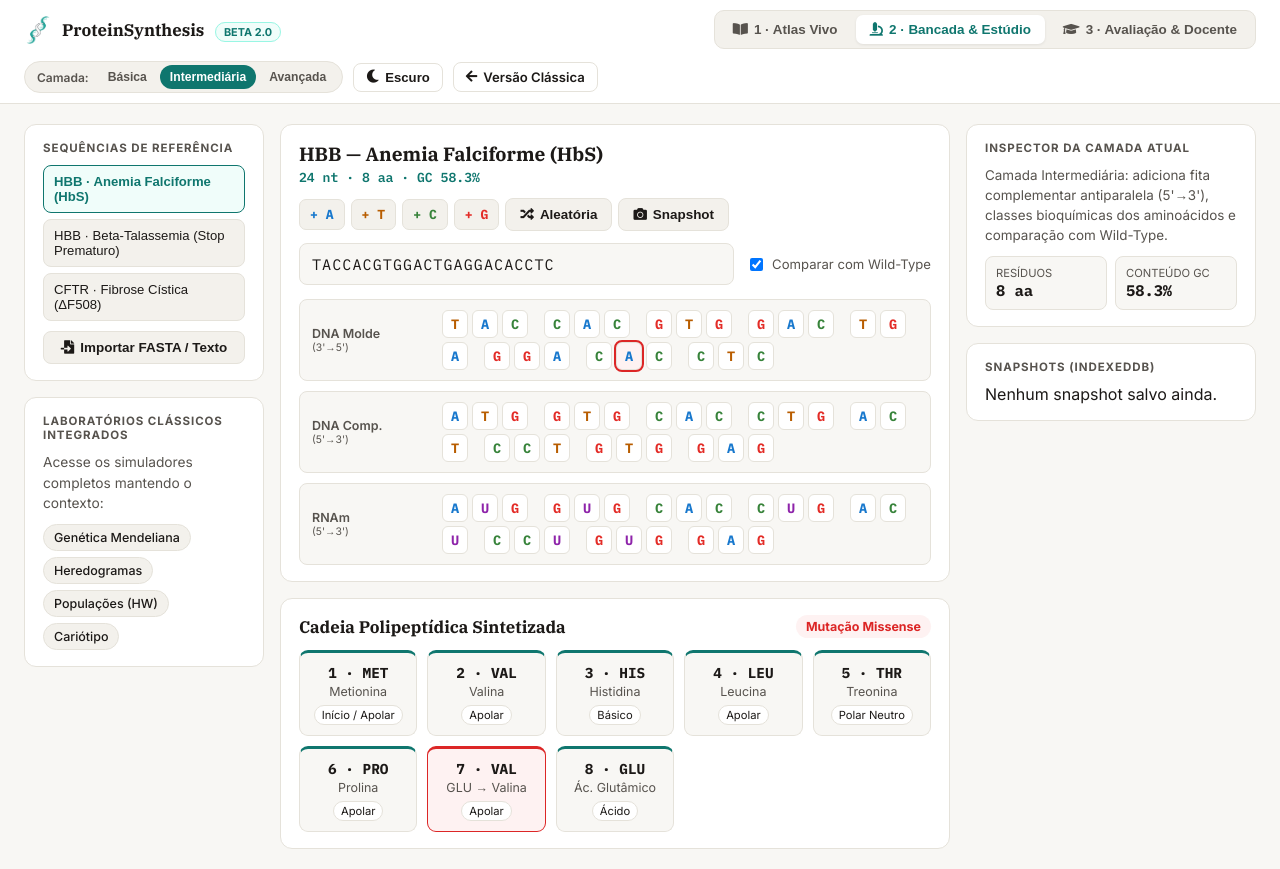
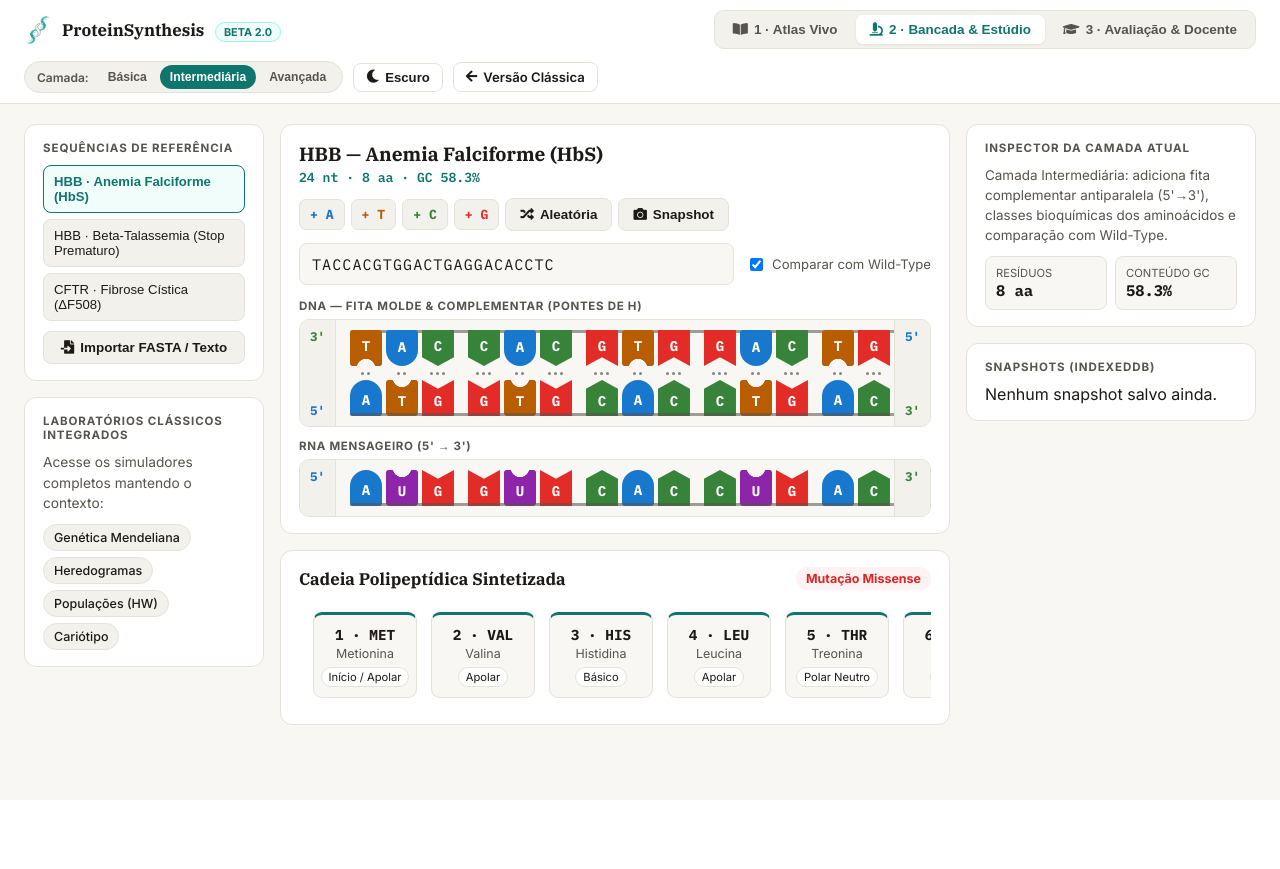
Before and after one commit to wjml/ProteinSynthesis, a PHP site: page /beta.html in a window 1280 px wide. After the commit the page ends 725 px from the top, so only its background shows below. Run offline with PHP 8.4, Linux system fonts and the light colour scheme; some libraries are stand-ins or nearby versions.

Commit message:
feat(beta): integrar encaixe purina/pirimidina, fita fosfato e tabulação sincronizada

```diff
--- a/assets/js/beta/app.js
+++ b/assets/js/beta/app.js
@@ -58,20 +58,51 @@ function applyTheme(isDark) {
   setPref('proteinSynthesis.theme', isDark ? 'dark' : 'light');
 }
 
-function renderBaseTrack(container, seq, compareSeq = '') {
+function makeBaseShape(base, posClass, isMut = false) {
+  const el = document.createElement('span');
+  el.className = `nt-shape ${posClass} nt-${base} bg-${base}${isMut ? ' nt-mut' : ''}`;
+  el.textContent = base;
+  return el;
+}
+
+function renderDuplexDna(container, dna, compDna, compareSeq = '') {
   container.textContent = '';
-  for (let i = 0; i < seq.length; i++) {
-    if (i > 0 && i % 3 === 0) {
-      const sep = document.createElement('span');
-      sep.className = 'codon-sep';
-      container.appendChild(sep);
+  for (let i = 0; i < dna.length; i++) {
+    const col = document.createElement('div');
+    const isCodonEnd = (i + 1) % 3 === 0 && i < dna.length - 1;
+    col.className = `bp-col${isCodonEnd ? ' codon-end' : ''}`;
+
+    const bTop = dna[i];
+    const bBot = compDna[i] || '';
+    const isDiff = Boolean(compareSeq && compareSeq[i] && compareSeq[i] !== bTop);
+
+    col.appendChild(makeBaseShape(bTop, 'nt-top', isDiff));
+
+    const hb = document.createElement('div');
+    hb.className = 'hbond-dots';
+    hb.setAttribute('data-visible-layers', 'intermediate advanced');
+    const bondCount = (bTop === 'G' || bTop === 'C') ? 3 : 2;
+    for (let d = 0; d < bondCount; d++) {
+      hb.appendChild(document.createElement('span'));
     }
-    const chip = document.createElement('span');
-    const b = seq[i];
-    const isDiff = compareSeq && compareSeq[i] && compareSeq[i] !== b;
-    chip.className = `nt-chip nt-${b}${isDiff ? ' nt-mut' : ''}`;
-    chip.textContent = b;
-    container.appendChild(chip);
+    col.appendChild(hb);
+
+    const botShape = makeBaseShape(bBot, 'nt-bottom', isDiff);
+    botShape.setAttribute('data-visible-layers', 'intermediate advanced');
+    col.appendChild(botShape);
+
+    container.appendChild(col);
+  }
+}
+
+function renderMrnaTrack(container, mrna) {
+  container.textContent = '';
+  for (let i = 0; i < mrna.length; i++) {
+    const col = document.createElement('div');
+    const isCodonEnd = (i + 1) % 3 === 0 && i < mrna.length - 1;
+    col.className = `bp-col${isCodonEnd ? ' codon-end' : ''}`;
+    col.appendChild(makeBaseShape(mrna[i], 'nt-bottom', false));
+    container.appendChild(col);
   }
 }
 
@@ -158,9 +189,8 @@ async function refreshWorkbench() {
   $('wb-seq-stats').textContent = `${cur.lengthNt} nt · ${cur.biochemistry.lengthAa} aa · GC ${cur.gcPercent}%`;
 
   const cmpDna = compareWt ? state.wildDna : '';
-  renderBaseTrack($('wb-track-dna'), cur.dna, cmpDna);
-  renderBaseTrack($('wb-track-comp'), cur.complementDna);
-  renderBaseTrack($('wb-track-rna'), cur.mrna);
+  renderDuplexDna($('wb-duplex-grid'), cur.dna, cur.complementDna, cmpDna);
+  renderMrnaTrack($('wb-track-rna'), cur.mrna);
 
   const diffEl = $('wb-track-diff');
   diffEl.textContent = '';
@@ -349,6 +379,21 @@ async function init() {
 
   $('wb-dna-input').addEventListener('input', refreshWorkbench);
   $('wb-compare-wt').addEventListener('change', refreshWorkbench);
+
+  // Scroll horizontal sincronizado entre DNA, RNAm e Proteína
+  const scrollEls = [$('wb-scroll-dna'), $('wb-scroll-rna'), $('wb-scroll-protein')].filter(Boolean);
+  let syncingScroll = false;
+  scrollEls.forEach((src) => {
+    src.addEventListener('scroll', () => {
+      if (syncingScroll) return;
+      syncingScroll = true;
+      const left = src.scrollLeft;
+      scrollEls.forEach((dst) => {
+        if (dst !== src) dst.scrollLeft = left;
+      });
+      syncingScroll = false;
+    });
+  });
   document.querySelectorAll('.base-insert-btn').forEach((btn) => {
     btn.addEventListener('click', () => {
       $('wb-dna-input').value += btn.dataset.base;
--- a/assets/style/beta.css
+++ b/assets/style/beta.css
@@ -311,7 +311,162 @@ body.dark-theme .beta-btn-primary { color: #0d1117; }
 }
 .wt-compare-toggle { display: inline-flex; align-items: center; gap: 6px; font-size: 0.82rem; color: var(--muted); cursor: pointer; }
 
-.tracks-stack { display: flex; flex-direction: column; gap: 10px; }
+.tracks-stack { display: flex; flex-direction: column; gap: 12px; }
+.strand-panel { display: flex; flex-direction: column; gap: 6px; }
+.strand-panel-title {
+  font-size: 0.72rem;
+  font-weight: 700;
+  letter-spacing: 0.06em;
+  color: var(--muted);
+  text-transform: uppercase;
+}
+
+.duplex-box {
+  display: flex;
+  align-items: stretch;
+  background: var(--bg);
+  border: 1px solid var(--border);
+  border-radius: 10px;
+  overflow: hidden;
+}
+
+.strand-ends {
+  display: flex;
+  flex-direction: column;
+  justify-content: space-between;
+  padding: 8px 10px;
+  background: var(--surface-alt);
+  border-right: 1px solid var(--border);
+  flex: 0 0 auto;
+  font-size: 0.78rem;
+  font-weight: 700;
+}
+.strand-ends-right { border-right: none; border-left: 1px solid var(--border); }
+.end-3 { color: var(--base-c); }
+.end-5 { color: var(--base-a); }
+
+.strand-scroll, .protein-scroll {
+  flex: 1;
+  overflow-x: auto;
+  overflow-y: hidden;
+  padding: 10px 14px;
+}
+
+/* Fita de grupo fosfato & ligações fosfodiéster (superior no molde, inferior na complementar/RNAm) */
+.duplex-grid, .mrna-grid {
+  display: inline-flex;
+  flex-wrap: nowrap;
+  align-items: stretch;
+  position: relative;
+  min-width: max-content;
+}
+.duplex-grid::before {
+  content: "";
+  position: absolute;
+  top: 0;
+  left: 0;
+  right: 0;
+  height: 3px;
+  background: var(--muted);
+  opacity: 0.55;
+  border-radius: 2px;
+}
+body:not([data-layer="basic"]) .duplex-grid::after {
+  content: "";
+  position: absolute;
+  bottom: 0;
+  left: 0;
+  right: 0;
+  height: 3px;
+  background: var(--muted);
+  opacity: 0.55;
+  border-radius: 2px;
+}
+.mrna-grid::after {
+  content: "";
+  position: absolute;
+  bottom: 0;
+  left: 0;
+  right: 0;
+  height: 3px;
+  background: var(--muted);
+  opacity: 0.55;
+  border-radius: 2px;
+}
+
+/* Coluna de par de bases (largura fixa para tabulação exata) */
+.bp-col {
+  width: 32px;
+  margin-right: 4px;
+  display: flex;
+  flex-direction: column;
+  align-items: center;
+  flex: 0 0 32px;
+}
+.bp-col.codon-end { margin-right: 14px; }
+
+/* Formas purinas / pirimidinas com encaixe */
+.nt-shape {
+  width: 32px;
+  height: 36px;
+  display: flex;
+  align-items: center;
+  justify-content: center;
+  font-family: var(--font-mono);
+  font-weight: 700;
+  font-size: 0.88rem;
+  color: #ffffff;
+  position: relative;
+  user-select: none;
+}
+
+.nt-shape.bg-A { background: var(--base-a); }
+.nt-shape.bg-T { background: var(--base-t); }
+.nt-shape.bg-C { background: var(--base-c); }
+.nt-shape.bg-G { background: var(--base-g); }
+.nt-shape.bg-U { background: var(--base-u); }
+
+/* Topo (DNA Molde 3'->5'): encaixe apontando para baixo */
+.nt-top.nt-C { clip-path: polygon(0 0, 100% 0, 100% 76%, 50% 100%, 0 76%); padding-bottom: 5px; }
+.nt-top.nt-G { clip-path: polygon(0 0, 100% 0, 100% 100%, 50% 76%, 0 100%); padding-bottom: 5px; }
+.nt-top.nt-A { border-radius: 3px 3px 16px 16px; padding-bottom: 3px; }
+.nt-top.nt-T {
+  border-radius: 3px 3px 2px 2px;
+  padding-bottom: 5px;
+  -webkit-mask-image: radial-gradient(circle 10px at 50% 106%, transparent 9px, black 9.5px);
+  mask-image: radial-gradient(circle 10px at 50% 106%, transparent 9px, black 9.5px);
+}
+
+/* Base inferior (DNA Complementar / RNAm): encaixe apontando para cima */
+.nt-bottom.nt-C { clip-path: polygon(0 24%, 50% 0, 100% 24%, 100% 100%, 0 100%); padding-top: 5px; }
+.nt-bottom.nt-G { clip-path: polygon(0 0, 50% 24%, 100% 0, 100% 100%, 0 100%); padding-top: 5px; }
+.nt-bottom.nt-A { border-radius: 16px 16px 3px 3px; padding-top: 3px; }
+.nt-bottom.nt-T,
+.nt-bottom.nt-U {
+  border-radius: 2px 2px 3px 3px;
+  padding-top: 5px;
+  -webkit-mask-image: radial-gradient(circle 10px at 50% -6%, transparent 9px, black 9.5px);
+  mask-image: radial-gradient(circle 10px at 50% -6%, transparent 9px, black 9.5px);
+}
+
+.nt-shape.nt-mut { filter: brightness(1.18); box-shadow: inset 0 0 0 2px #ffffff; }
+
+/* Pontes de hidrogênio (2 para A=T, 3 para G≡C) */
+.hbond-dots {
+  height: 14px;
+  display: flex;
+  align-items: center;
+  justify-content: center;
+  gap: 3px;
+}
+.hbond-dots span {
+  width: 3px;
+  height: 3px;
+  border-radius: 50%;
+  background: var(--muted);
+  opacity: 0.7;
+}
+
 .track-row {
   display: grid;
   grid-template-columns: 120px 1fr;
@@ -324,27 +479,22 @@ body.dark-theme .beta-btn-primary { color: #0d1117; }
 }
 .track-label { font-size: 0.78rem; font-weight: 600; color: var(--muted); }
 .track-label small { display: block; font-weight: 400; }
-.track-bases, .track-diff { display: flex; flex-wrap: wrap; gap: 4px; align-items: center; }
+.track-diff { display: flex; flex-wrap: nowrap; overflow-x: auto; gap: 4px; align-items: center; }
 
 .nt-chip {
   display: inline-flex;
   align-items: center;
   justify-content: center;
-  width: 26px;
-  height: 28px;
+  width: 32px;
+  height: 26px;
+  flex: 0 0 32px;
   border-radius: 6px;
   font-weight: 700;
-  font-size: 0.85rem;
+  font-size: 0.82rem;
   border: 1px solid var(--border);
   background: var(--surface);
 }
-.nt-A { color: var(--base-a); }
-.nt-T { color: var(--base-t); }
-.nt-C { color: var(--base-c); }
-.nt-G { color: var(--base-g); }
-.nt-U { color: var(--base-u); }
-.nt-mut { outline: 2px solid var(--danger); background: var(--danger-soft); }
-.codon-sep { width: 8px; display: inline-block; }
+.nt-chip.nt-mut { border-color: var(--danger); background: var(--danger-soft); color: var(--danger); }
 
 .wb-section-head { display: flex; justify-content: space-between; align-items: center; margin-bottom: 12px; gap: 8px; flex-wrap: wrap; }
 .wb-section-head h2, .wb-section-head h3 { margin: 0; font-size: 1.05rem; }
@@ -358,17 +508,21 @@ body.dark-theme .beta-btn-primary { color: #0d1117; }
 }
 .mutation-badge.is-mut { background: var(--danger-soft); color: var(--danger); }
 
+/* Tabulação exata: 1 códon = 3 bases (32*3 + 4*2 = 104px) + 14px gap */
 .protein-grid {
-  display: grid;
-  grid-template-columns: repeat(auto-fill, minmax(112px, 1fr));
-  gap: 10px;
+  display: inline-flex;
+  flex-wrap: nowrap;
+  gap: 14px;
+  min-width: max-content;
 }
 .aa-card {
+  width: 104px;
+  flex: 0 0 104px;
   background: var(--bg);
   border: 1px solid var(--border);
   border-top: 3px solid var(--accent);
   border-radius: 9px;
-  padding: 10px;
+  padding: 10px 6px;
   text-align: center;
 }
 .aa-card.aa-mut { border-color: var(--danger); background: var(--danger-soft); }
--- a/beta.html
+++ b/beta.html
@@ -212,21 +212,38 @@
               </label>
             </div>
 
-            <!-- Trilha Visual das Fitas -->
+            <!-- Trilha Visual Unificada das Fitas (Tabulação + Scroll Sincronizado) -->
             <div class="tracks-stack">
-              <div class="track-row">
-                <span class="track-label">DNA Molde <small>(3'→5')</small></span>
-                <div class="track-bases mono" id="wb-track-dna"></div>
+              <div class="strand-panel">
+                <div class="strand-panel-title">DNA — FITA MOLDE <span data-visible-layers="intermediate advanced">&amp; COMPLEMENTAR (PONTES DE H)</span></div>
+                <div class="duplex-box">
+                  <div class="strand-ends strand-ends-left mono">
+                    <span class="end-badge end-3">3'</span>
+                    <span class="end-badge end-5" data-visible-layers="intermediate advanced">5'</span>
+                  </div>
+                  <div class="strand-scroll" id="wb-scroll-dna">
+                    <div class="duplex-grid" id="wb-duplex-grid"></div>
+                  </div>
+                  <div class="strand-ends strand-ends-right mono">
+                    <span class="end-badge end-5">5'</span>
+                    <span class="end-badge end-3" data-visible-layers="intermediate advanced">3'</span>
+                  </div>
+                </div>
               </div>
 
-              <div class="track-row" data-visible-layers="intermediate advanced">
-                <span class="track-label">DNA Comp. <small>(5'→3')</small></span>
-                <div class="track-bases mono" id="wb-track-comp"></div>
-              </div>
-
-              <div class="track-row">
-                <span class="track-label">RNAm <small>(5'→3')</small></span>
-                <div class="track-bases mono" id="wb-track-rna"></div>
+              <div class="strand-panel">
+                <div class="strand-panel-title">RNA MENSAGEIRO (5' → 3')</div>
+                <div class="duplex-box mrna-box">
+                  <div class="strand-ends strand-ends-left mono">
+                    <span class="end-badge end-5">5'</span>
+                  </div>
+                  <div class="strand-scroll" id="wb-scroll-rna">
+                    <div class="mrna-grid" id="wb-track-rna"></div>
+                  </div>
+                  <div class="strand-ends strand-ends-right mono">
+                    <span class="end-badge end-3">3'</span>
+                  </div>
+                </div>
               </div>
 
               <div class="track-row" data-visible-layers="advanced">
@@ -242,7 +259,9 @@
               <h2>Cadeia Polipeptídica Sintetizada</h2>
               <span class="mutation-badge" id="wb-mutation-badge">Referência (Wild-Type)</span>
             </div>
-            <div class="protein-grid" id="wb-protein-grid"></div>
+            <div class="protein-scroll" id="wb-scroll-protein">
+              <div class="protein-grid" id="wb-protein-grid"></div>
+            </div>
 
             <div class="hydropathy-box" data-visible-layers="advanced">
               <div class="wb-section-head">
```
